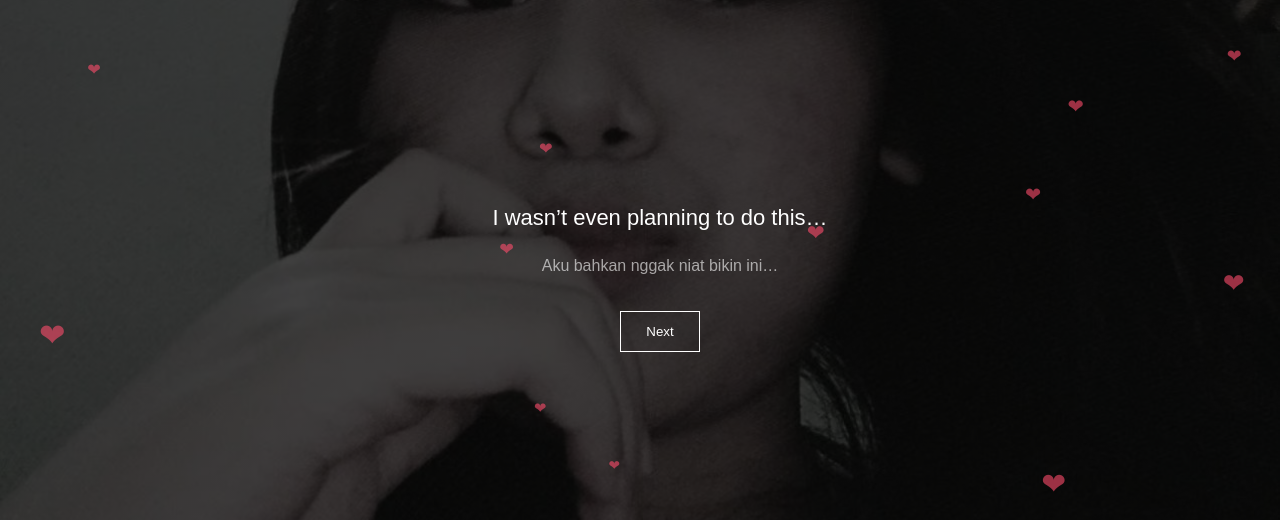
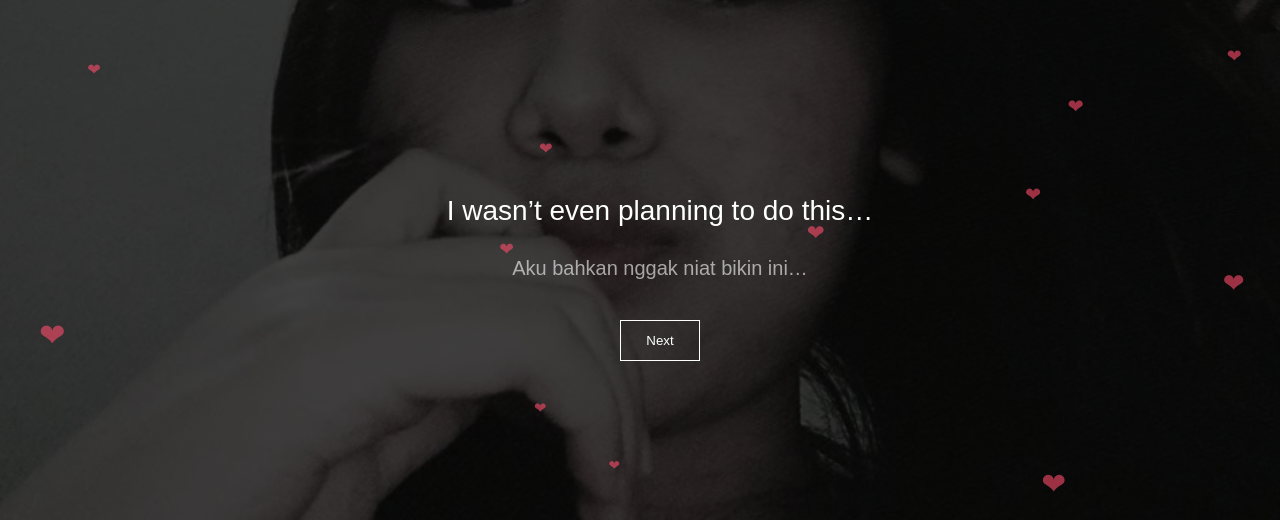
Before and after one commit to RioMartinez29/webforyou, a PHP site: page / in a window 1280 px wide. Shown: the part 147-667 px from the top of the page. Run offline with PHP 8.4, Linux system fonts and the light colour scheme.

Commit message:
Update style.css

```diff
--- a/style.css
+++ b/style.css
@@ -43,12 +43,12 @@
   }
 
   .en {
-    font-size: 22px;
+    font-size: 28px;
     margin: 10px;
   }
 
   .id {
-    font-size: 16px;
+    font-size: 20px;
     opacity: 0.6;
   }
 
```
